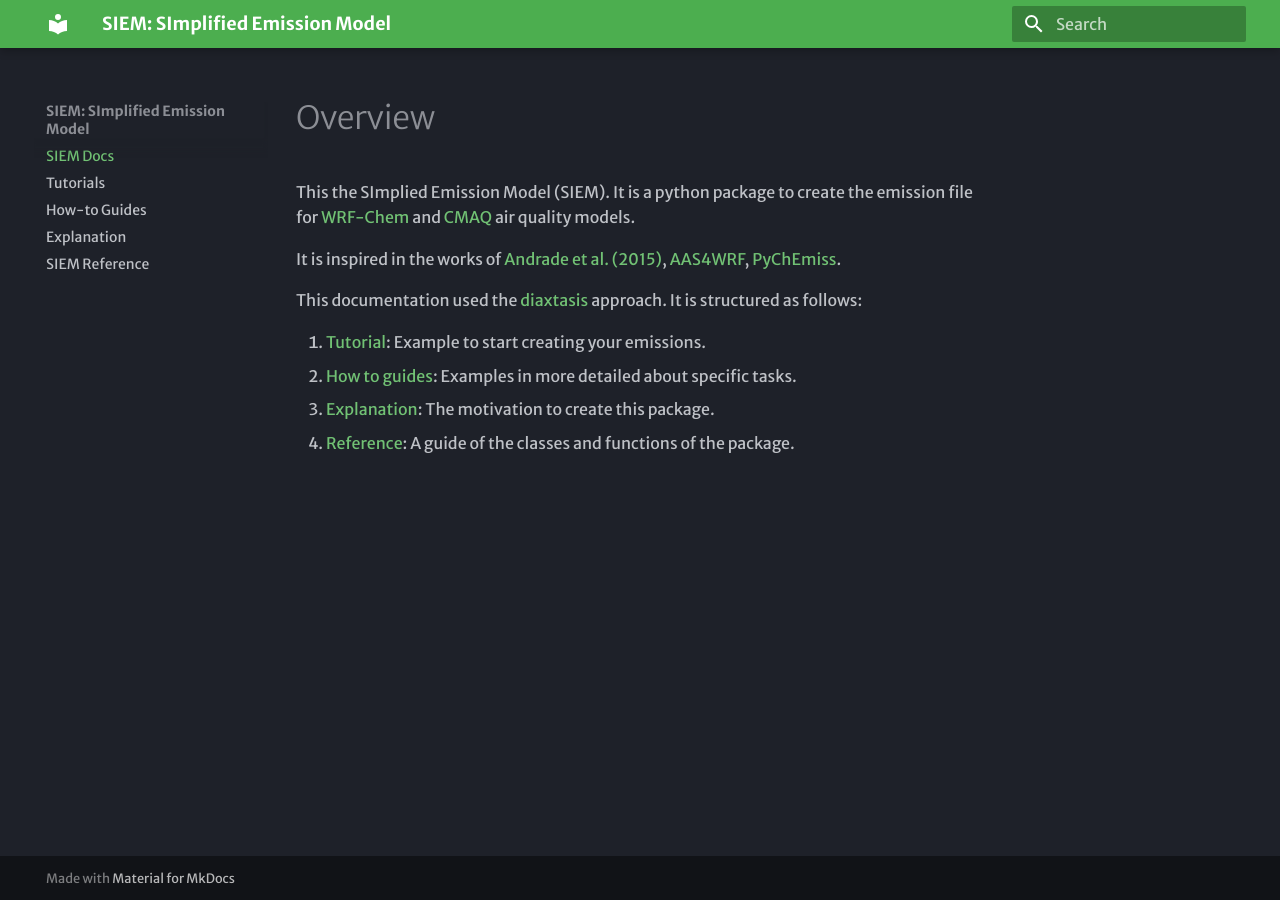
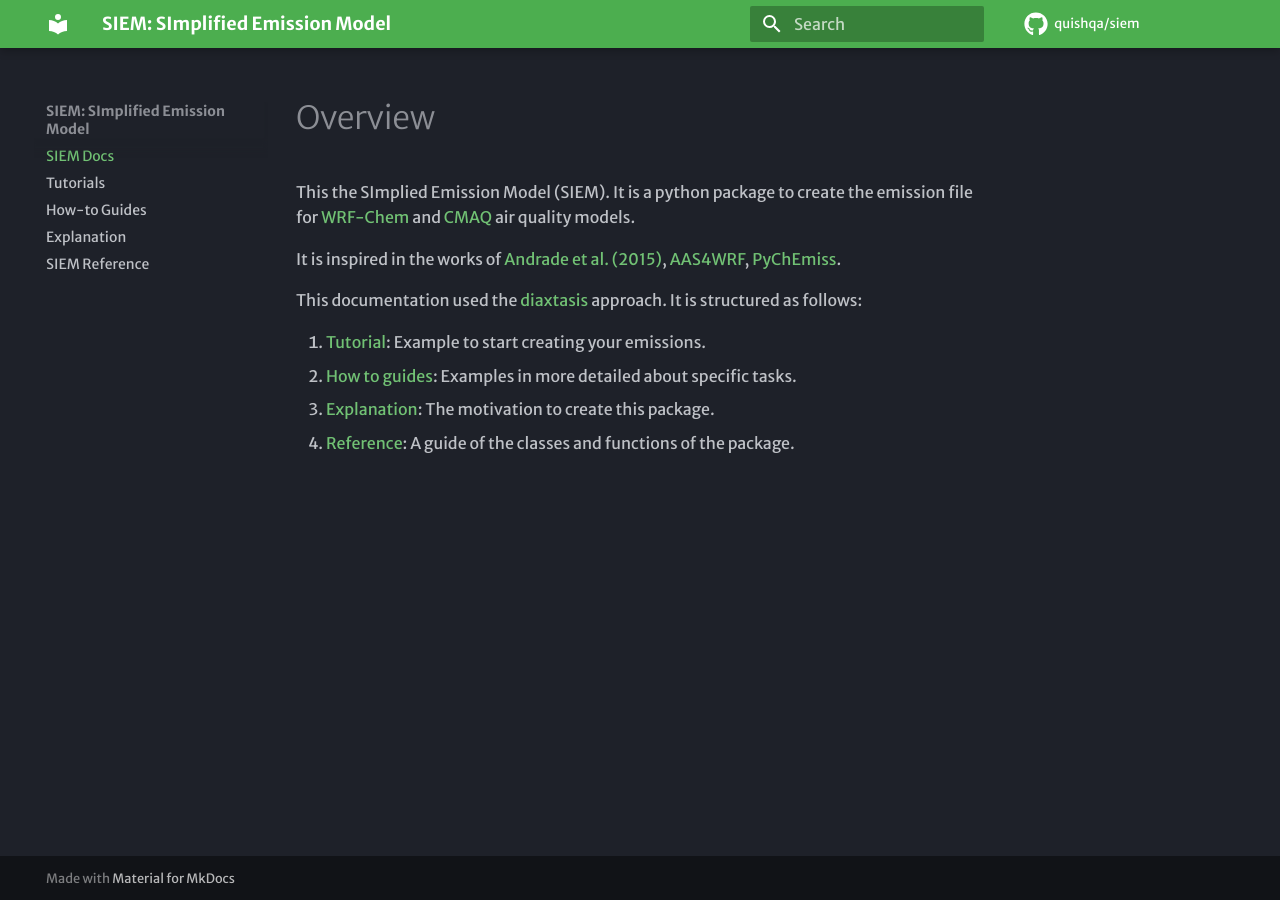
Before and after one commit to quishqa/siem, an MkDocs documentation site: the page built from docs/index.md, in a window 1280 px wide. Built offline with MkDocs 1.6.1 and Material for MkDocs 9.7.7, drawn with Linux system fonts in a browser that asks for light colours; some web fonts are replaced; comment, search, counter and statistics services are not loaded.

Commit message:
feat: add repo to docs

```diff
--- a/mkdocs.yml
+++ b/mkdocs.yml
@@ -1,7 +1,11 @@
 site_name: "SIEM: SImplified Emission Model"
 site_url: https://quishqa.github.io/siem
+repo_url: https://github.com/quishqa/siem
+repo_name: quishqa/siem
 theme:
   name: material
+  icon:
+    repo: fontawesome/brands/github
   palette:
     scheme: slate
     primary: green
```
Also changed, not shown: site/sitemap.xml, 1 other file.
